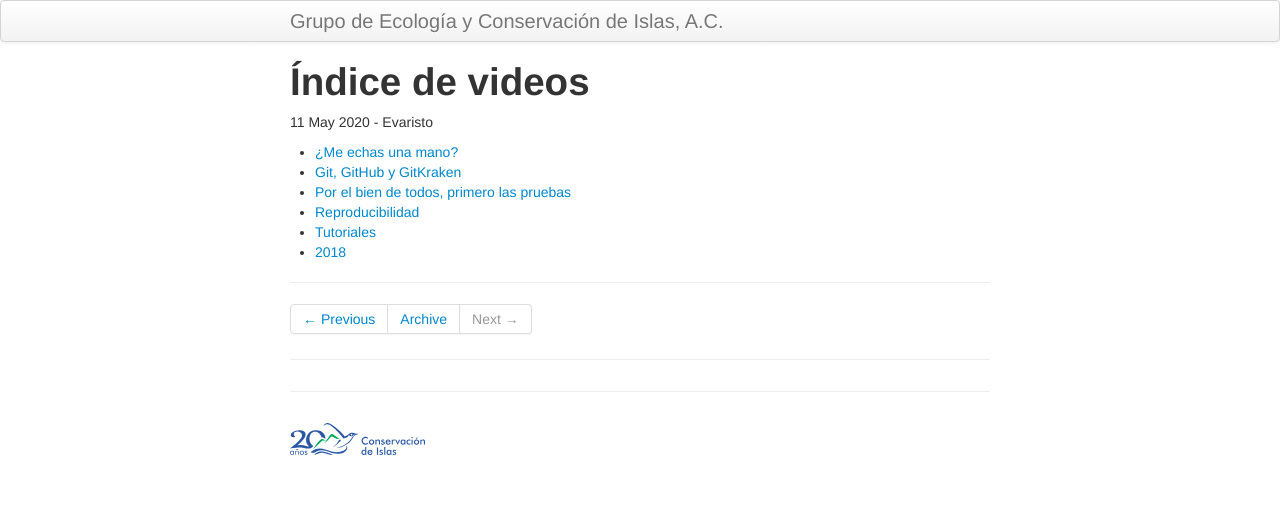
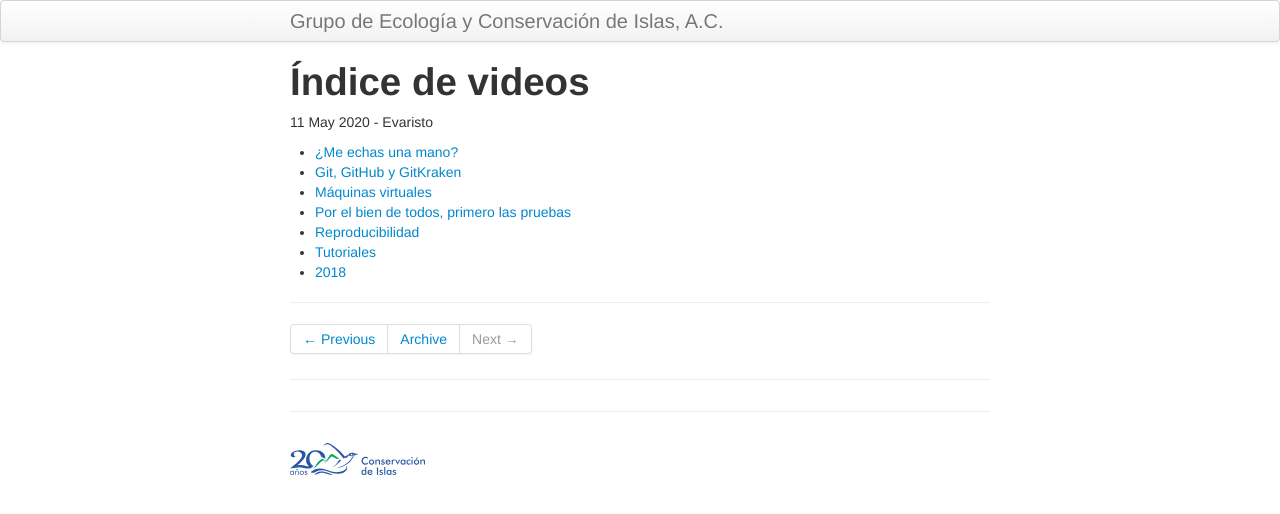
Before and after one commit to LizethMReyes/islasgeci.github.io, a Jekyll site: the page built from _posts/2020-05-11-indice-videos.md, in a window 1280 px wide. Shown: the top 514 px of the page. Built offline with Jekyll 4.4.1, drawn with Linux system fonts in a browser that asks for light colours.

Commit message:
Agrega nueva lista de reproducción

```diff
--- a/_posts/2020-05-11-indice-videos.md
+++ b/_posts/2020-05-11-indice-videos.md
@@ -7,6 +7,7 @@ tags: capacitacion
 
 - [¿Me echas una mano?](https://www.youtube.com/playlist?list=PLj7Ainnd4Lf4c3oClB3vU_hX0V5ZHWcMY)
 - [Git, GitHub y GitKraken](https://www.youtube.com/playlist?list=PLj7Ainnd4Lf7yoQU7xw9KD8j8SXqzFEHb)
+- [Máquinas virtuales](https://www.youtube.com/playlist?list=PLj7Ainnd4Lf7c86Nv_i4TbAe42zTCzEGO)
 - [Por el bien de todos, primero las pruebas](https://www.youtube.com/playlist?list=PLj7Ainnd4Lf5ICVxT0TvJ9hT7EZVbIYI7)
 - [Reproducibilidad](https://www.youtube.com/playlist?list=PLj7Ainnd4Lf6Qrl6bSx1dBn6ofYq-PvS0)
 - [Tutoriales](https://www.youtube.com/playlist?list=PLj7Ainnd4Lf73ShuyyILHkzGUE_JOpSeK)
```
